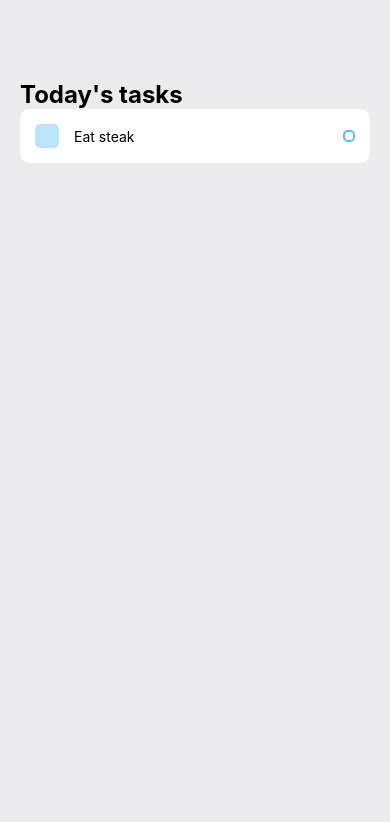
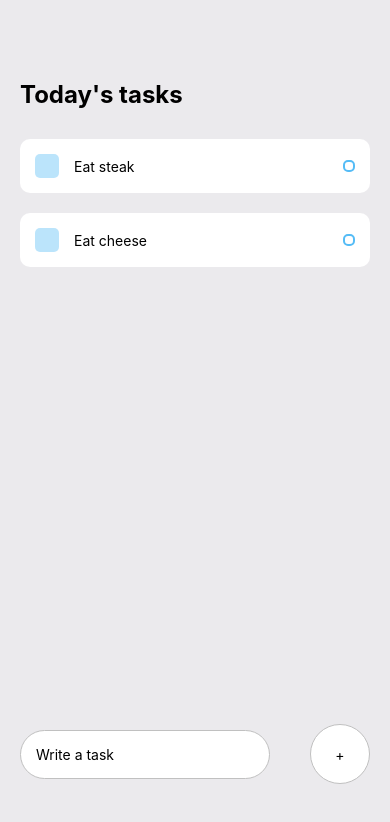
Before and after one commit to steakncheese/rn-workshop, a React Native app in the folder todoList/: screen / in a window 390 px wide. Shown: the top 822 px of the page. Built offline with nearby package versions, Linux system fonts and the light colour scheme.

Commit message:
style: tasks styling and styling tasks input

```diff
--- a/todoList/App.js
+++ b/todoList/App.js
@@ -1,5 +1,13 @@
 import React from "react";
-import { StyleSheet, Text, View } from "react-native";
+import {
+  KeyboardAvoidingView,
+  Platform,
+  StyleSheet,
+  Text,
+  TextInput,
+  TouchableOpacity,
+  View,
+} from "react-native";
 import Task from "./components/Task";
 
 export default function App() {
@@ -9,7 +17,19 @@
         <Text style={styles.sectionTitle}>Today's tasks</Text>
         <View style={styles.items}></View>
         <Task text={"Eat steak"} />
+        <Task text={"Eat cheese"} />
       </View>
+      <KeyboardAvoidingView
+        behavior={Platform.OS === "ios" ? "padding" : "height"}
+        style={styles.writeTaskWrapper}
+      >
+        <TextInput style={styles.input} placeholder={"Write a task"} />
+        <TouchableOpacity>
+          <View style={styles.addWrapper}>
+            <Text style={styles.addText}>+</Text>
+          </View>
+        </TouchableOpacity>
+      </KeyboardAvoidingView>
     </View>
   );
 }
@@ -27,5 +47,35 @@
     fontSize: 24,
     fontWeight: "bold",
   },
-  items: {},
+  items: {
+    marginTop: 30,
+  },
+  writeTaskWrapper: {
+    position: "absolute",
+    bottom: 60,
+    width: "100%",
+    flexDirection: "row",
+    justifyContent: "space-around",
+    alignItems: "center",
+  },
+  input: {
+    paddingVertical: 15,
+    paddingHorizontal: 15,
+    backgroundColor: "#FFF",
+    borderRadius: 60,
+    borderColor: "#C0C0C0",
+    borderWidth: 1,
+    width: 250,
+  },
+  addWrapper: {
+    width: 60,
+    height: 60,
+    backgroundColor: "#FFF",
+    borderRadius: 60,
+    justifyContent: "center",
+    alignItems: "center",
+    borderColor: "#C0C0C0",
+    borderWidth: 1,
+  },
+  addText: {},
 });
```
